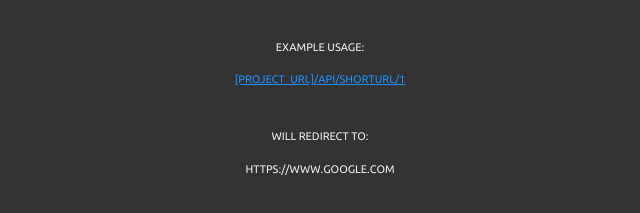
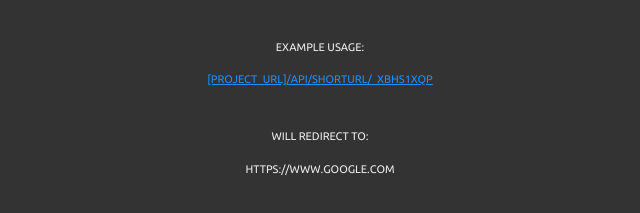
Before and after one commit to max-severin/url-shortener-microservice, a website: page view/index.html in a window 1280 px wide. Shown: the part 465-678 px from the top of the page, 320-960 px from the left. Drawn offline with Linux system fonts and the light colour scheme.

Commit message:
Change example URL

```diff
--- a/view/index.html
+++ b/view/index.html
@@ -37,7 +37,7 @@
 
       <ul>
         <li>
-          <a href="/api/shorturl/1" target="_blank">[project_url]/api/shorturl/1</a>
+          <a href="/api/shorturl/1" target="_blank">[project_url]/api/shorturl/_xbhS1xqP</a>
         </li>
       </ul>
 
```
Also changed, not shown: README.md.
